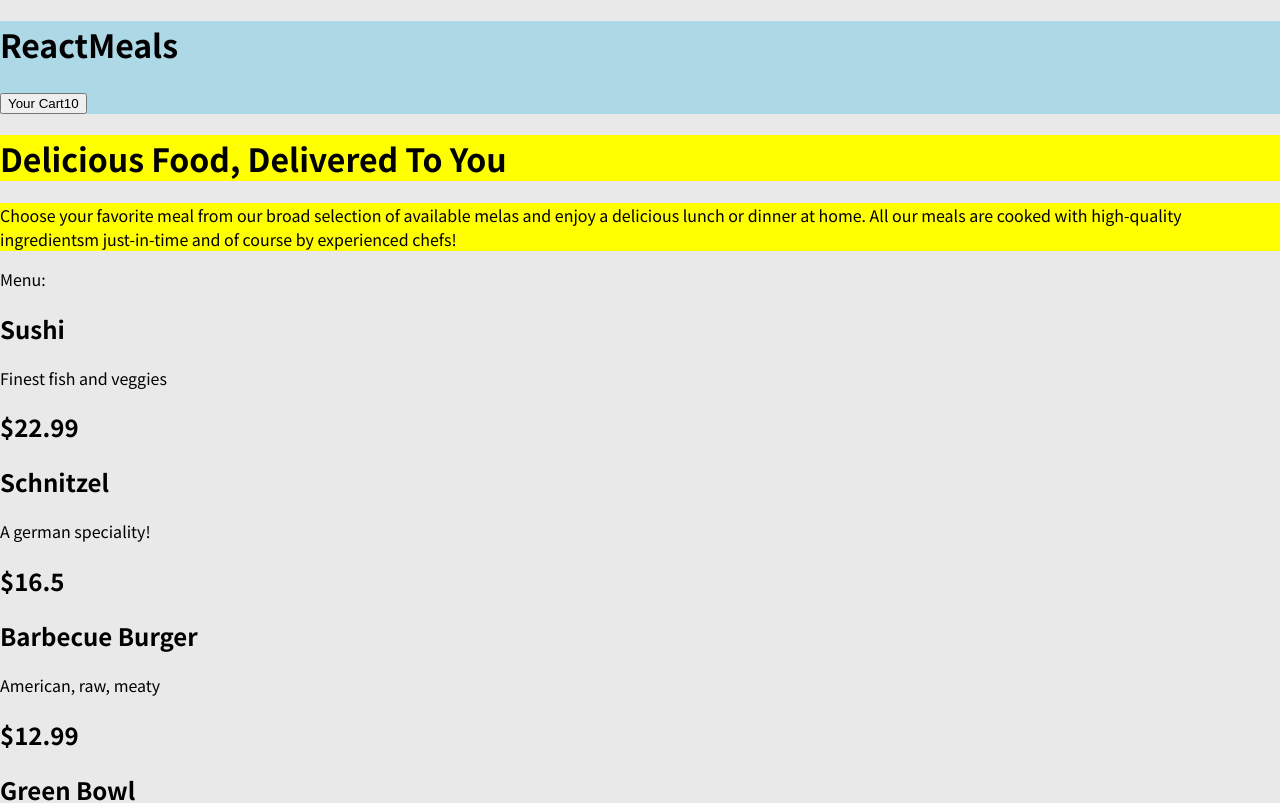
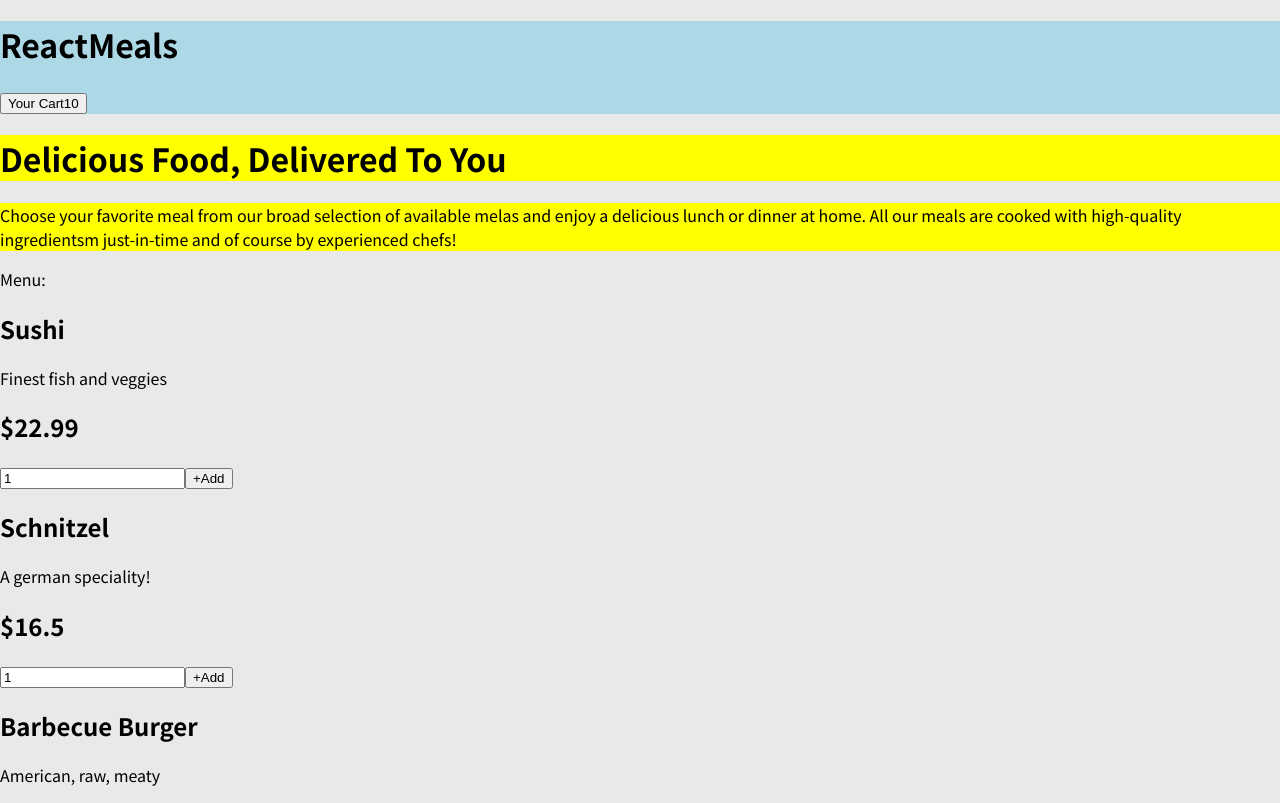
Before and after one commit to habahabahaba/Food-Order-App-my-version, a React (Create React App) app: page / in a window 1280 px wide. Shown: the top 803 px of the page. Built offline with nearby package versions, Linux system fonts and the light colour scheme.

Commit message:
add to cart logic

```diff
--- a/src/Components/MenuMeal.js
+++ b/src/Components/MenuMeal.js
@@ -1,15 +1,43 @@
-import React, { useContext } from 'react';
+import React, { useContext, useRef } from 'react';
 import { MenuContext } from '../Context/menuContext';
+import { CartDispatchContext } from '../Context/cartContext';
+import Button from './Button';
 
 export default function MenuMeal(props) {
   const menu = useContext(MenuContext);
   const meal = menu.find((element) => element.name === props.name);
   // console.log(meal);
+  const cartDispatch = useContext(CartDispatchContext);
+
+  const quantityRef = useRef(null);
+
+  function incrementHandle(event) {
+    event.preventDefault();
+    console.log('incr from MenuMeal');
+    cartDispatch({
+      type: 'increment',
+      payload: { name: props.name, quantity: +quantityRef.current.value },
+    });
+    quantityRef.current.value = 1;
+  }
+
   return (
     <div>
-      <h2>{props.name}</h2>
-      <p>{meal.description}</p>
-      <h2>${meal.price}</h2>
+      <div>
+        <h2>{props.name}</h2>
+        <p>{meal.description}</p>
+        <h2>${meal.price}</h2>
+      </div>
+      <div>
+        <input
+          type='number'
+          min='1'
+          step='1'
+          defaultValue='1'
+          ref={quantityRef}
+        />
+        <Button clickHandler={incrementHandle}>+Add</Button>
+      </div>
     </div>
   );
 }
```
